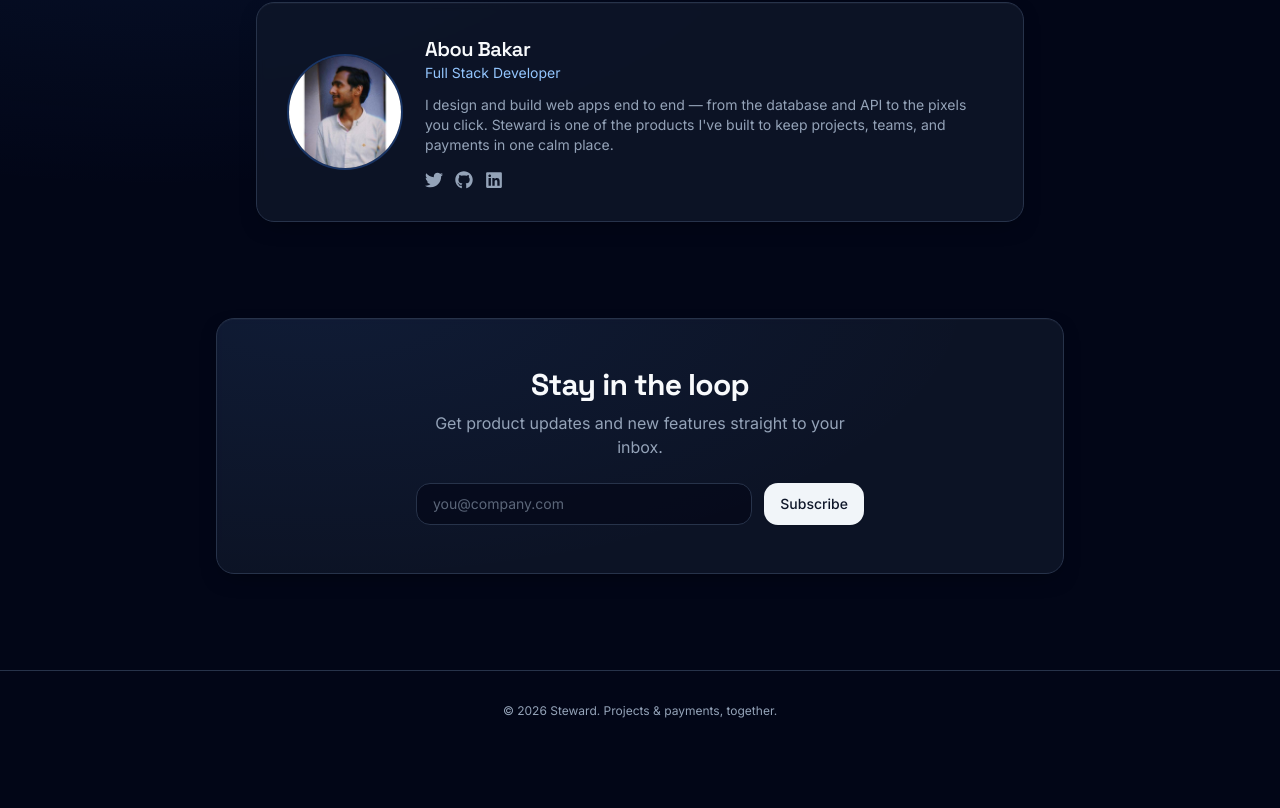
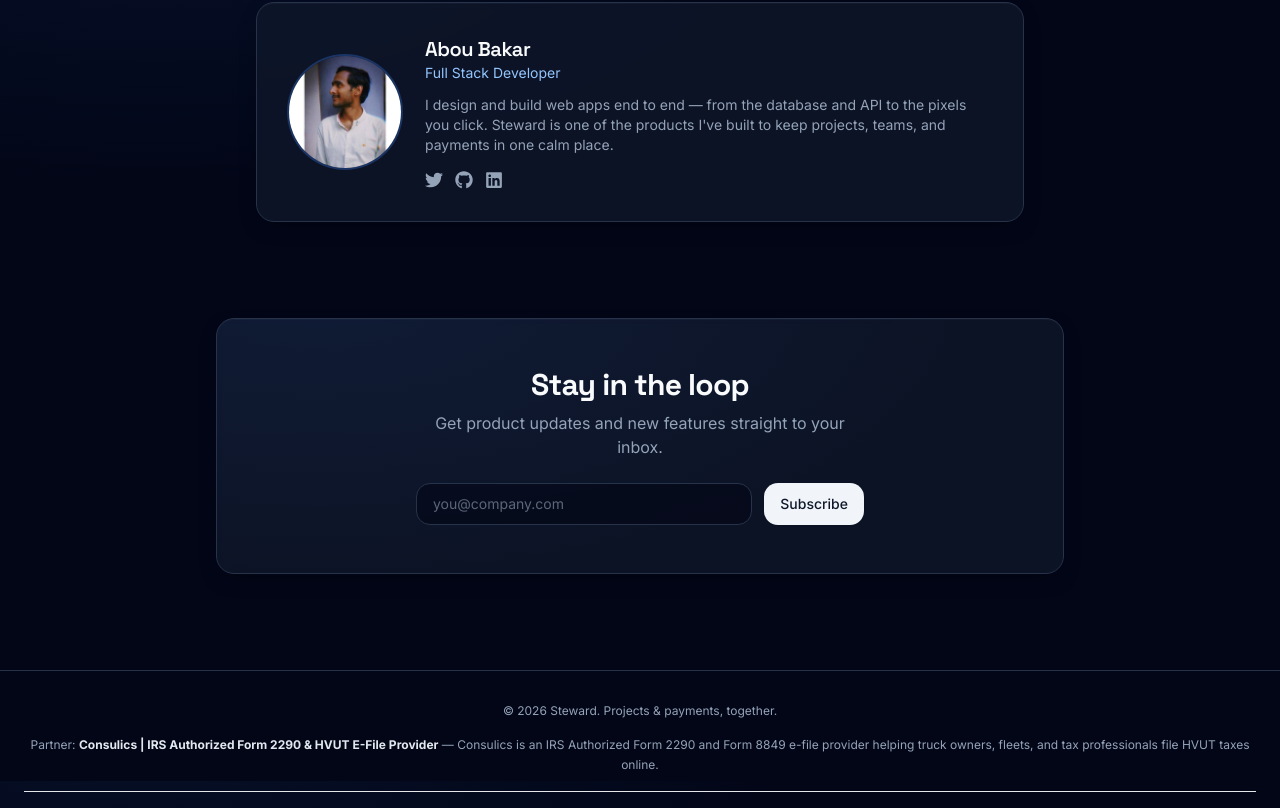
Before and after one commit to AboubakarArisar/projects-and-payments, a React (Vite) app: page / in a window 1280 px wide. Shown: the part 1619-2427 px from the top of the page. Before the commit the page ends 2370 px from the top, so only its background shows below. Built offline with nearby package versions, Linux system fonts and the light colour scheme; no server answers.

Commit message:
Enhance footer with partner details and layout
Updated footer to include partnership information and styling.

```diff
--- a/src/Pages/Home.jsx
+++ b/src/Pages/Home.jsx
@@ -286,8 +286,23 @@
         </div>
       </section>
 
-      <footer className="border-t border-line px-6 py-8 text-center text-xs text-muted">
+      <footer className="border-t border-line px-6 py-8 text-center text-xs text-muted flex flex-col justify-center items-center">
         © {new Date().getFullYear()} {BRAND.name}. {BRAND.tagline}
+
+          <p className="border-b border-rule py-4 text-center text-xs leading-5 text-muted">
+          Partner:{" "}
+          <a
+            href="https://www.consulics.com"
+            target="_blank"
+            rel="noopener"
+            className="font-bold text-ink hover:underline"
+          >
+            Consulics | IRS Authorized Form 2290 &amp; HVUT E-File Provider
+          </a>{" "}
+          — Consulics is an IRS Authorized Form 2290 and Form 8849 e-file
+          provider helping truck owners, fleets, and tax professionals file HVUT
+          taxes online.
+        </p>
       </footer>
     </div>
   );
```
